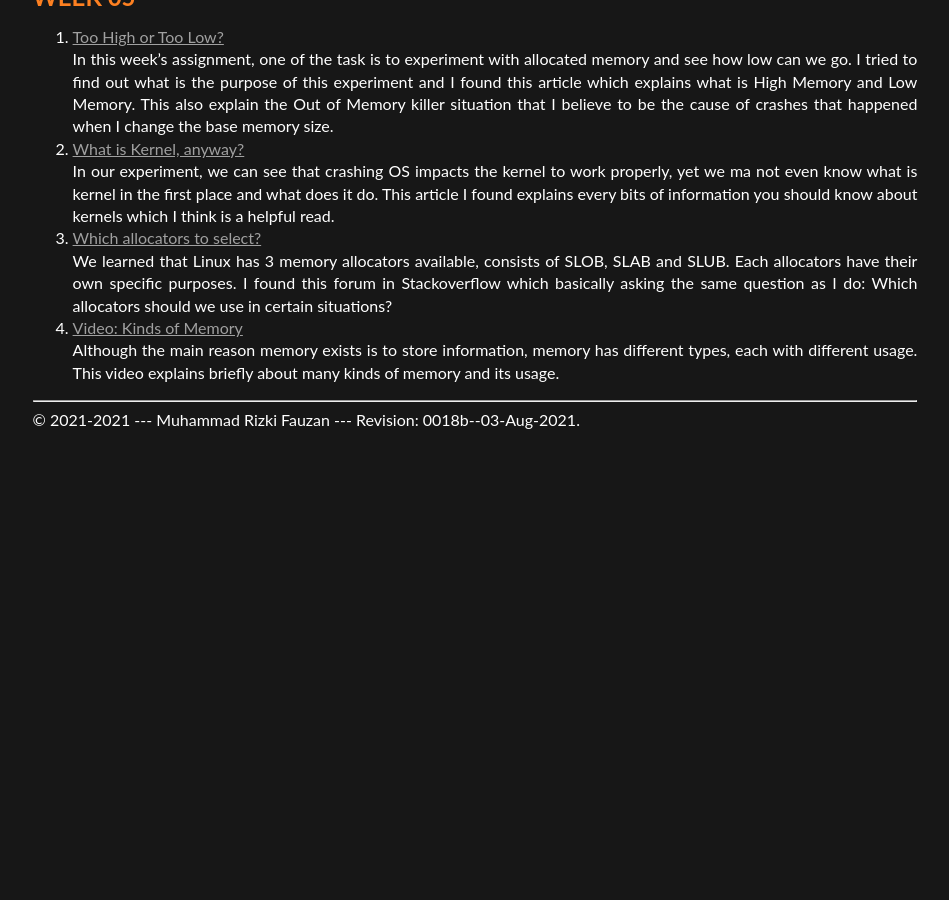
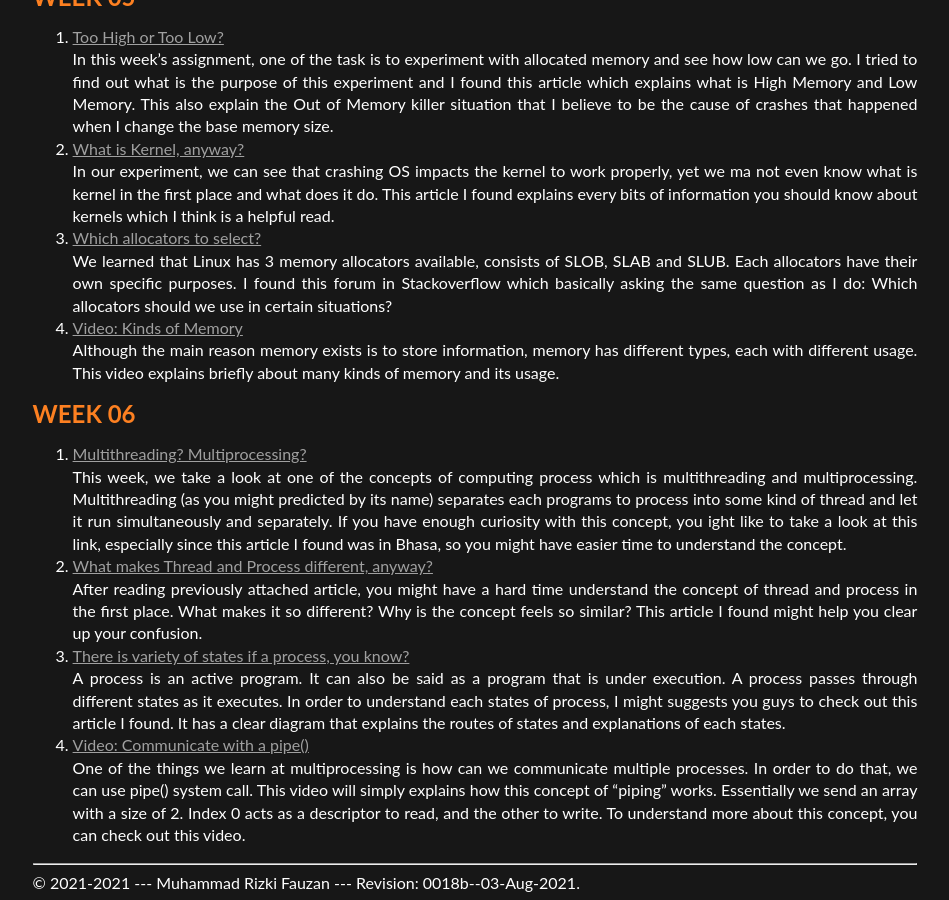
Before and after one commit to rfauzan46/os212, a Jekyll site: the page built from links.md, in a window 1280 px wide and 900 px high, scrolled down 1886 px. Shown: the whole window, without its empty margins (165-1114 px from the left). Built offline with Jekyll 4.4.1, drawn with Linux system fonts in a browser that asks for light colours; our own code applies the rules of GitHub Pages for plain Markdown files; before the commit the page ends 2323 px from its top, so only the background shows below that.

Commit message:
Update Links for W06

```diff
--- a/links.md
+++ b/links.md
@@ -53,3 +53,13 @@ In our experiment, we can see that crashing OS impacts the kernel to work proper
 We learned that Linux has 3 memory allocators available, consists of SLOB, SLAB and SLUB. Each allocators have their own specific purposes. I found this forum in Stackoverflow which basically asking the same question as I do: Which allocators should we use in certain situations?
 4. [Video: Kinds of Memory](https://www.youtube.com/watch?v=dZcszUj5szA)<br/>
 Although the main reason memory exists is to store information, memory has different types, each with different usage. This video explains briefly about many kinds of memory and its usage.
+
+# WEEK 06
+1. [Multithreading? Multiprocessing?](https://blogs.uajy.ac.id/idekom/2019/08/23/pengertian-multi-processing-dan-multi-threading-pada-komputer/)<br/>
+This week, we take a look at one of the concepts of computing process which is multithreading and multiprocessing. Multithreading (as you might predicted by its name) separates each programs to process into some kind of thread and let it run simultaneously and separately. If you have enough curiosity with this concept, you ight like to take a look at this link, especially since this article I found was in Bhasa, so you might have easier time to understand the concept.
+2. [What makes Thread and Process different, anyway?](https://www.geeksforgeeks.org/difference-between-process-and-thread/)<br/>
+After reading previously attached article, you might have a hard time understand the concept of thread and process in the first place. What makes it so different? Why is the concept feels so similar? This article I found might help you clear up your confusion.
+3. [There is variety of states if a process, you know?](https://www.tutorialspoint.com/what-are-the-different-states-of-a-process)<br/>
+A process is an active program. It can also be said as a program that is under execution. A process passes through different states as it executes. In order to understand each states of process, I might suggests you guys to check out this article I found. It has a clear diagram that explains the routes of states and explanations of each states.
+4. [Video: Communicate with a pipe()](https://www.youtube.com/watch?v=uHH7nHkgZ4w)<br/>
+One of the things we learn at multiprocessing is how can we communicate multiple processes. In order to do that, we can use pipe() system call. This video will simply explains how this concept of "piping" works. Essentially we send an array with a size of 2. Index 0 acts as a descriptor to read, and the other to write. To understand more about this concept, you can check out this video.
```
